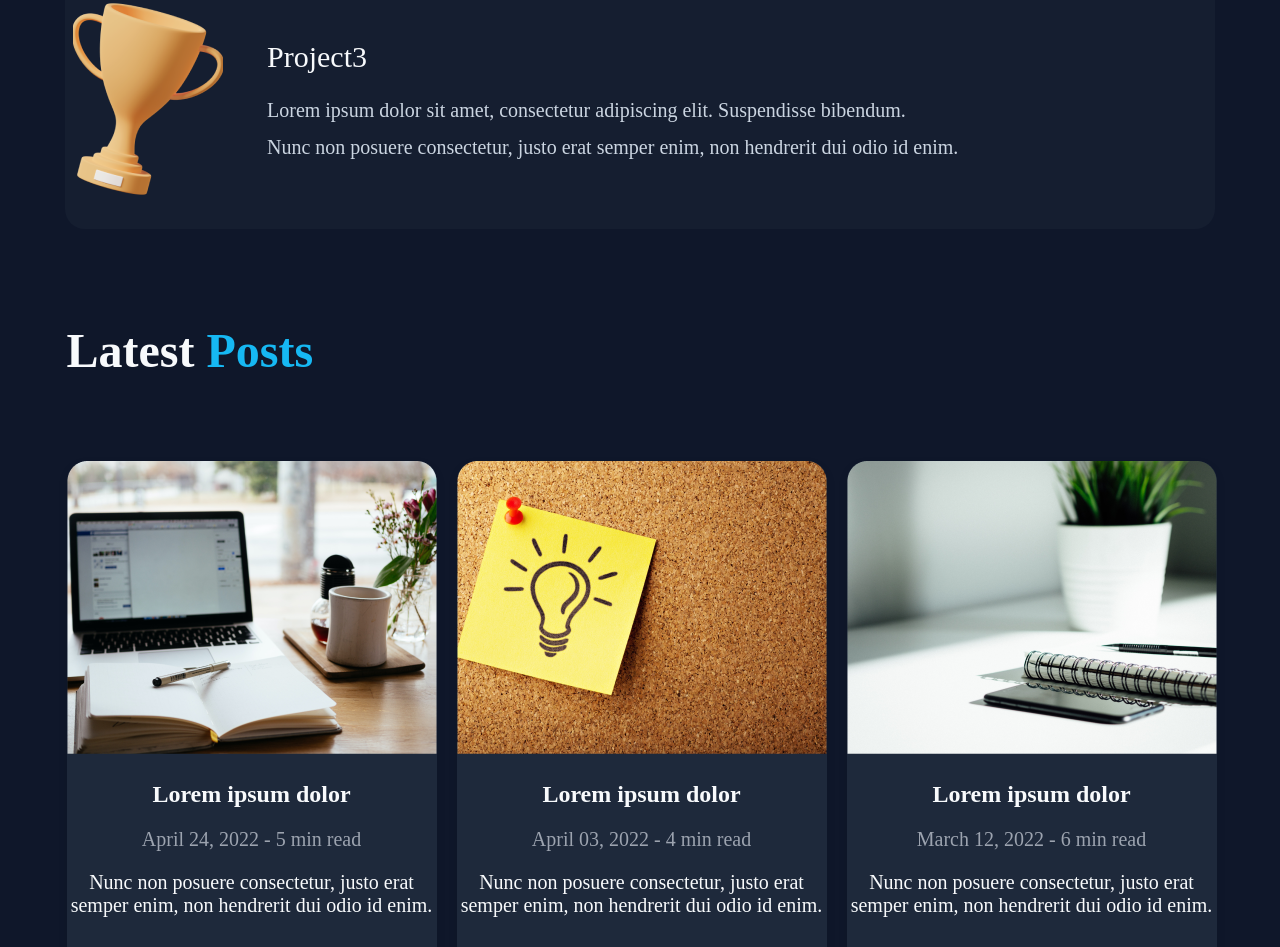
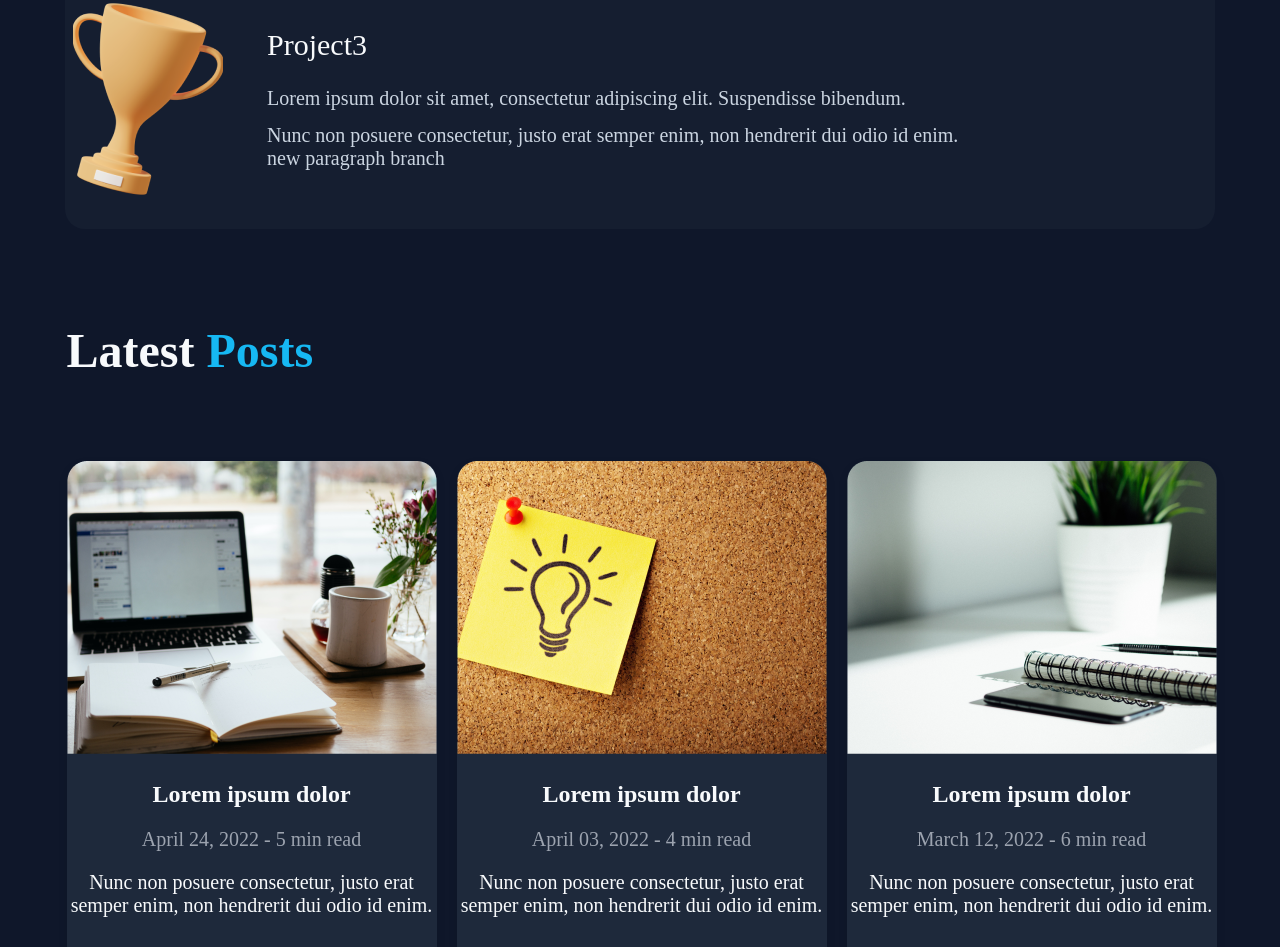
Before and after one commit to IosebNadiradze/Main-Page, a plain HTML site: page index.html in a window 1280 px wide. Shown: the part 1379-2326 px from the top of the page. Drawn offline with Linux system fonts and the light colour scheme.

Commit message:
Add new paragraph

```diff
--- a/index.html
+++ b/index.html
@@ -73,6 +73,7 @@
                         <div>
                             <p>Lorem ipsum dolor sit amet, consectetur adipiscing elit. Suspendisse bibendum.</p>
                             <p>Nunc non posuere consectetur, justo erat semper enim, non hendrerit dui odio id enim.</p>
+                            <p>new paragraph branch</p>
                         </div>
                     </div>
                 </div>
```
